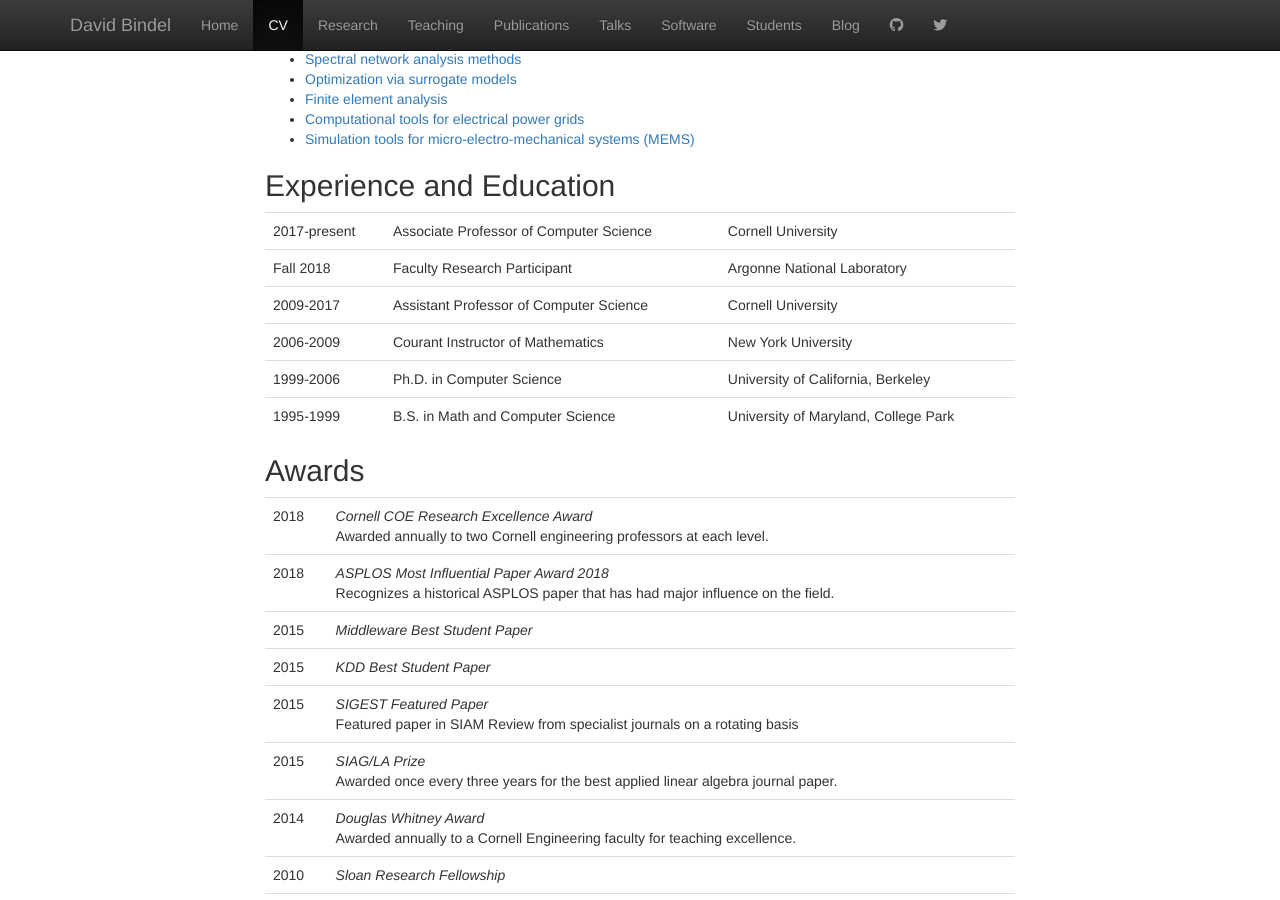
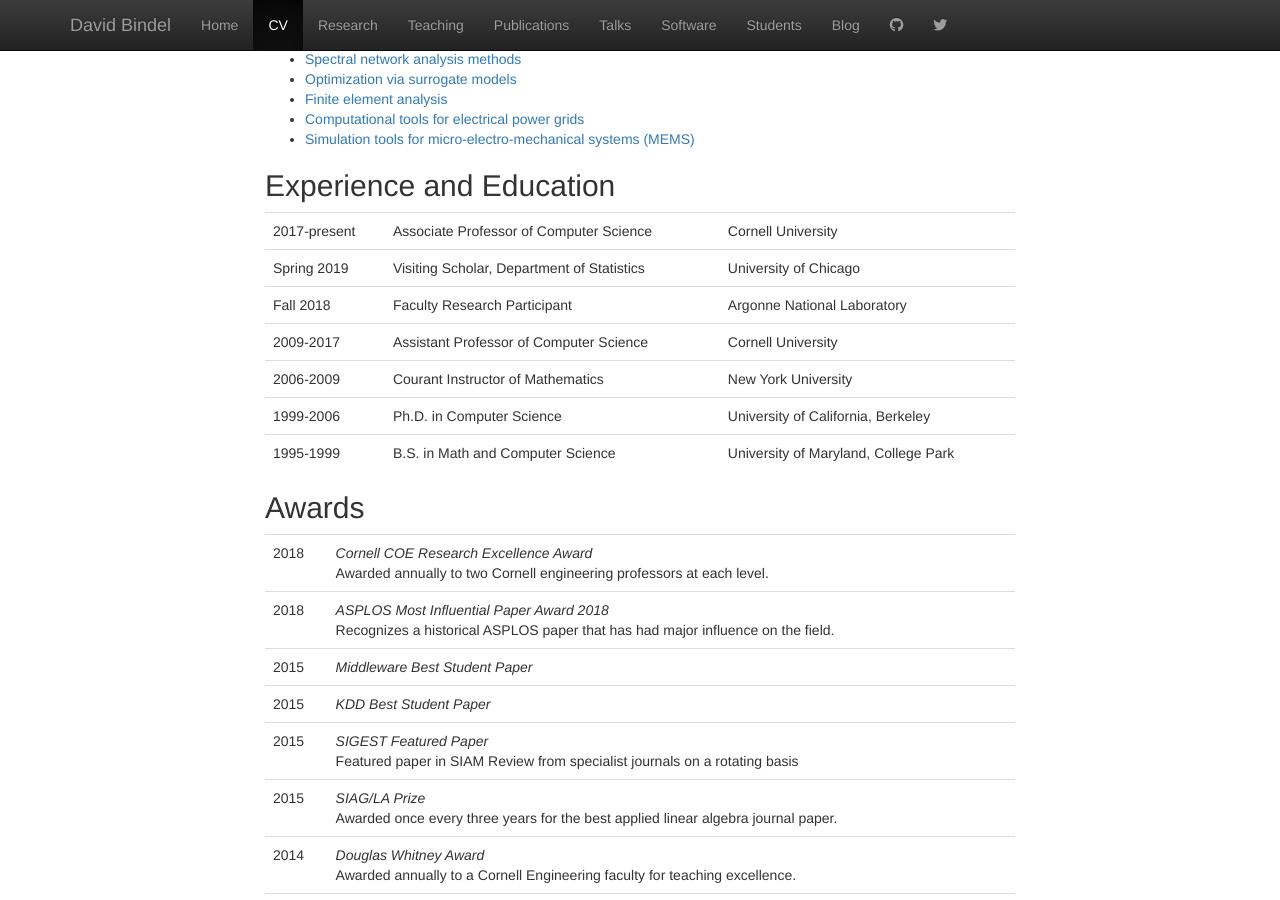
Before and after one commit to dbindel/cornell_web, a Jekyll site: the page built from vita.html, in a window 1280 px wide and 900 px high, scrolled down 395 px. Built offline with Jekyll 4.4.1, drawn with Linux system fonts in a browser that asks for light colours; nearby versions of some CDN libraries.

Commit message:
Update info with U of C visiting scholar status.

```diff
--- a/_includes/cv_prof.html
+++ b/_includes/cv_prof.html
@@ -3,6 +3,11 @@
     <td>2017-present</td>
     <td>Associate Professor of Computer Science</td>
     <td>Cornell University</td>
+  </tr>
+  <tr>
+    <td>Spring 2019</td>
+    <td>Visiting Scholar, Department of Statistics</td>
+    <td>University of Chicago</td>
   </tr>
   <tr>
     <td>Fall 2018</td>
--- a/_includes/dbindel_head.html
+++ b/_includes/dbindel_head.html
@@ -17,7 +17,7 @@
       </p>
       <p>
       <b>On sabbatical AY 2018-19 in Chicago.</b><br/>
-      Current coordinates: 317 Jones, University of Chicago.
+      <a href="https://galton.uchicago.edu/visitingscholars/bindel.shtml">Current coordinates: 317 Jones, University of Chicago.</a>
       </p>
     </div>
     </div>
```
Also changed, not shown: 2 other files.
